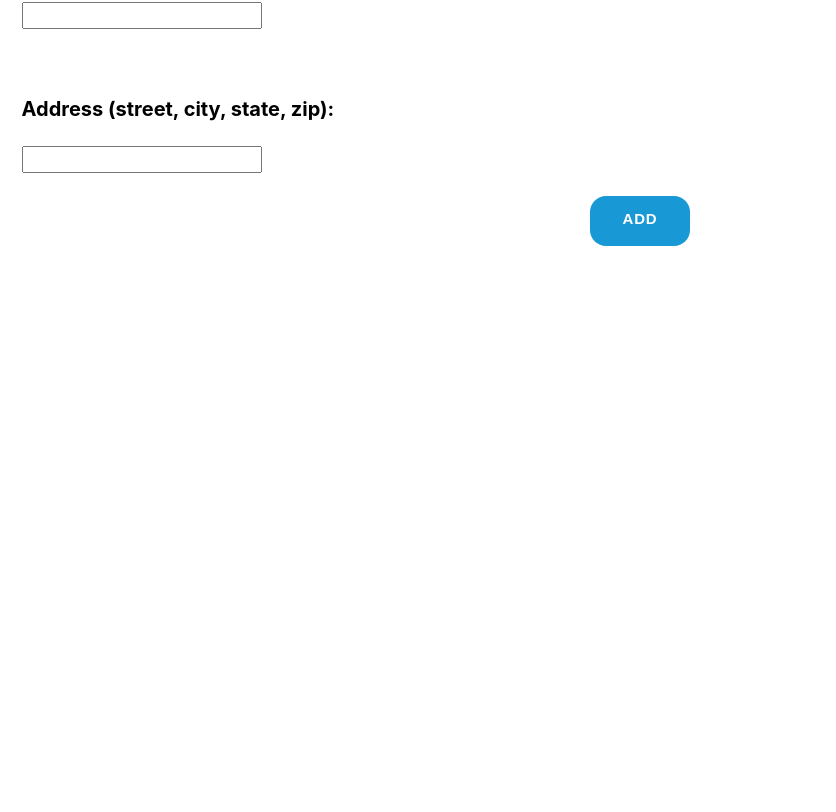
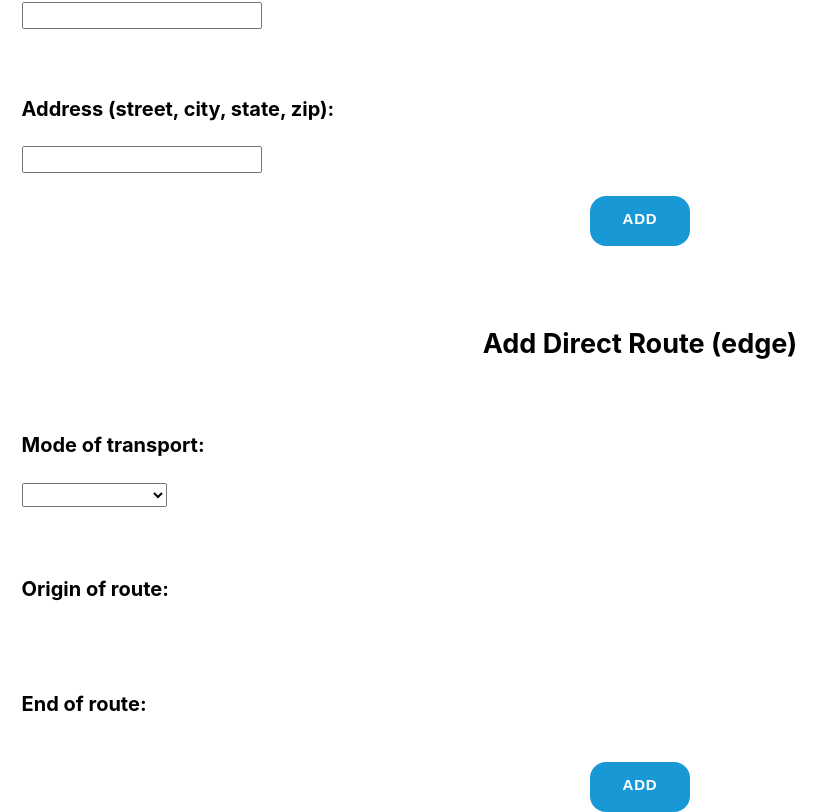
Before and after one commit to khaitr23/AstraPath, a Next.js app: page / in a window 1280 px wide. Shown: the part 450-1262 px from the top of the page, without its empty margins (0-836 px from the left). Before the commit the page ends 800 px from the top, so only its background shows below. Built offline with nearby package versions, Linux system fonts and the light colour scheme.

Commit message:
addedge page

```diff
--- a/pages/AddEdge.tsx
+++ b/pages/AddEdge.tsx
@@ -1,25 +1,45 @@
-import React, {Component, JSX} from "react";
+import React, {ChangeEvent, Component, JSX, MouseEvent} from "react";
 import styles from "../styles/AddPage.module.css"
 
 type AddEdgeState = {
     start: Node | undefined
     end: Node | undefined
-    transport: "trucks" | "plane" | "train" | "EV" | undefined
+    transport: "trucks" | "plane" | "train" | "EV" | undefined,
+    factories: Node[],
+    warehouses: Node[],
+    endpoints: Node[]
 }
 
 export class AddEdgePage extends Component<{}, AddEdgeState> {
     constructor(props: {}){
         super(props)
 
-        this.state = {start: undefined, end: undefined, transport: undefined}
+        this.state = {
+            start: undefined,
+            end: undefined,
+            transport: undefined,
+            factories: [],
+            warehouses: [],
+            endpoints: []
+        }
     }
 
     render = (): JSX.Element => {
         return <div className={styles.grid}>
+            <h2>Add Direct Route (edge)</h2>
             <div className={styles.input}>
                 <p className={styles.inputtitle}>
                     Mode of transport:
                 </p>
+                <select name="modes" className={styles.textinput}
+                    defaultValue={(this.state.transport===undefined) ? "undefined" : this.state.transport}
+                    onChange={this.updateTransport}>
+                    <option value="trucks">Truck</option>
+                    <option value="plane">Plane</option>
+                    <option value="train">Train</option>
+                    <option value="EV">Electric Vehicle</option>
+                    <option value="undefined"></option>
+                </select>
             </div>
 
             <div className={styles.input}>
@@ -33,6 +53,24 @@ export class AddEdgePage extends Component<{}, AddEdgeState> {
                     End of route:
                 </p>
             </div>
+
+            <button className={styles.button} onClick={this.addEdge}>ADD</button>
         </div>
     }
+
+    addEdge = (evt: MouseEvent<HTMLButtonElement>): void => {
+
+    }
+
+    updateTransport = (evt: ChangeEvent<HTMLSelectElement>): void => {
+        if(evt.target.value === "undefined"){
+            alert("You have to choose a mode of transport")
+            return;
+        }
+        const trans: string = evt.target.value
+        if(trans !== "trucks" && trans !== "plane" && trans !== "train" && trans !== "EV"){
+            return;
+        }
+        this.setState({transport: trans})
+    }
 }
--- a/pages/index.tsx
+++ b/pages/index.tsx
@@ -3,9 +3,13 @@ import Layout, { siteTitle } from "../components/layout";
 import utilStyles from "../styles/utils.module.css";
 import React from "react";
 import { AddNodePage } from "./AddNode";
+import { AddEdgePage } from "./AddEdge";
 
 export default function Home() {
   return (
-    <AddNodePage/>
+    <div>
+      <AddNodePage/>
+      <AddEdgePage/>
+    </div>
   );
 }
```
